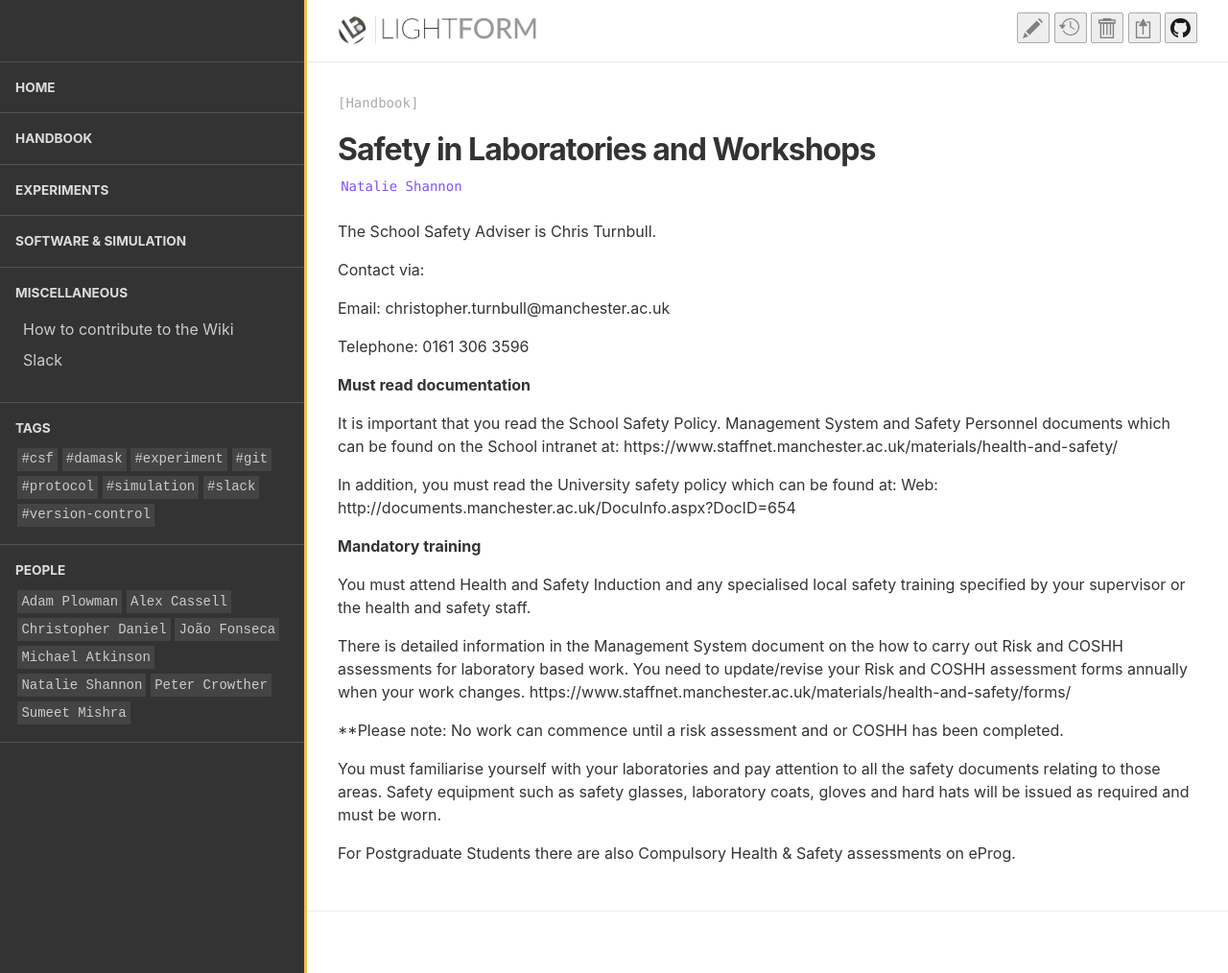
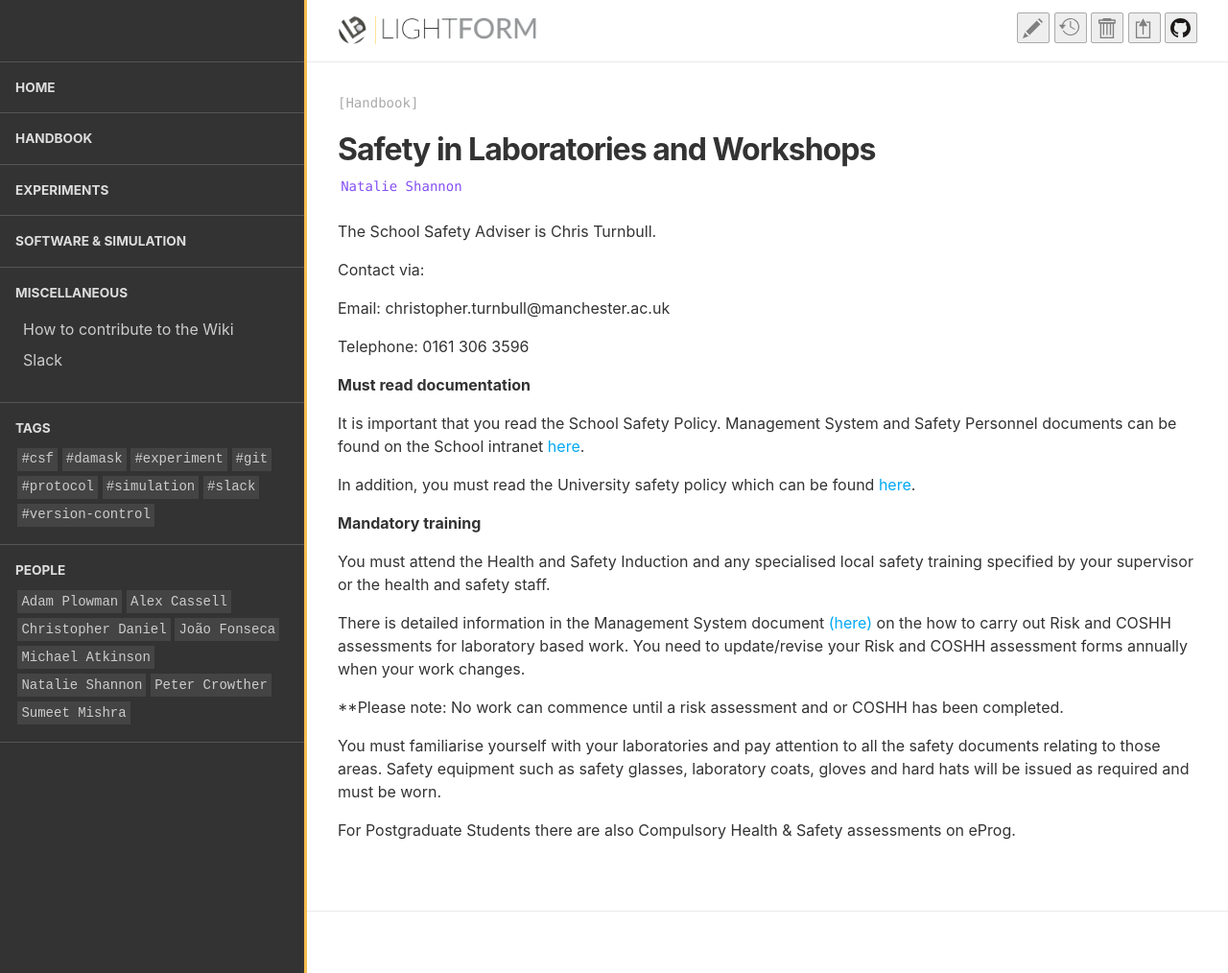
Before and after one commit to LightForm-group/wiki, a Jekyll site: the page built from collections/_handbook/Safety.md, in a window 1280 px wide and 1014 px high. Shown: the whole window at 96% size. Built offline with Jekyll 4.4.1, drawn with Linux system fonts in a browser that asks for light colours.

Commit message:
Update Safety.md

```diff
--- a/collections/_handbook/Safety.md
+++ b/collections/_handbook/Safety.md
@@ -13,19 +13,17 @@ Telephone: 0161 306 3596
 
 **Must read documentation**
 
-It is important that you read the School Safety Policy. Management System and Safety Personnel documents which can be found on the School intranet at:  https://www.staffnet.manchester.ac.uk/materials/health-and-safety/
+It is important that you read the School Safety Policy. Management System and Safety Personnel documents can be found on the School intranet [here](https://www.staffnet.manchester.ac.uk/materials/health-and-safety/).
 
-In addition, you must read the University safety policy which can be found at: Web: http://documents.manchester.ac.uk/DocuInfo.aspx?DocID=654
-
+In addition, you must read the University safety policy which can be found [here](http://documents.manchester.ac.uk/DocuInfo.aspx?DocID=654).
 
 **Mandatory training**
 
-You must attend Health and Safety Induction and any specialised local safety training specified by your supervisor or the health and safety staff.
+You must attend the Health and Safety Induction and any specialised local safety training specified by your supervisor or the health and safety staff.
 
-There is detailed information in the Management System document on the how to carry out Risk and COSHH assessments for laboratory based work. You need to update/revise your Risk and COSHH assessment forms annually when your work changes. https://www.staffnet.manchester.ac.uk/materials/health-and-safety/forms/
+There is detailed information in the Management System document [(here)](https://www.staffnet.manchester.ac.uk/materials/health-and-safety/forms/) on the how to carry out Risk and COSHH assessments for laboratory based work. You need to update/revise your Risk and COSHH assessment forms annually when your work changes.
 
 **Please note: No work can commence until a risk assessment and or COSHH has been completed.
-
 
 You must familiarise yourself with your laboratories and pay attention to all the safety documents relating to those areas. Safety equipment such as safety glasses, laboratory coats, gloves and hard hats will be issued as required and must be worn.
 
```
